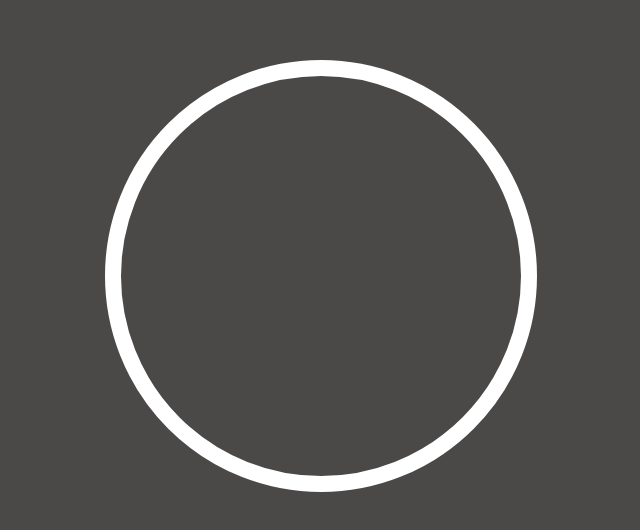
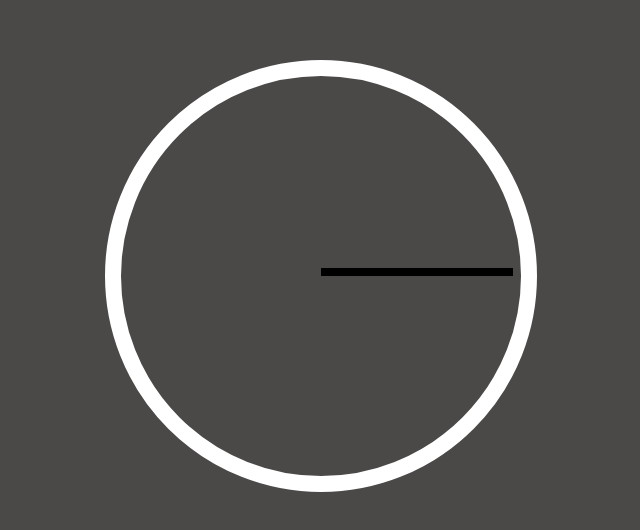
Before and after one commit to philippe76/JavaScript-Clock, a plain HTML site: page clock.html in a window 1280 px wide. Shown: the part 132-662 px from the top of the page, without its empty margins (319-959 px from the left). Drawn offline with Linux system fonts and the light colour scheme.

Commit message:
Add clock hands in CSS

```diff
--- a/clock.css
+++ b/clock.css
@@ -13,3 +13,14 @@ body {
   border: 1rem solid white;
   border-radius: 100%;
 }
+
+.hour,
+.minute,
+.second {
+  height: 0.5rem;
+  width: 12rem;
+  background-color: black;
+  position: absolute;
+  top: 50%;
+  left: 50%;
+}
```
